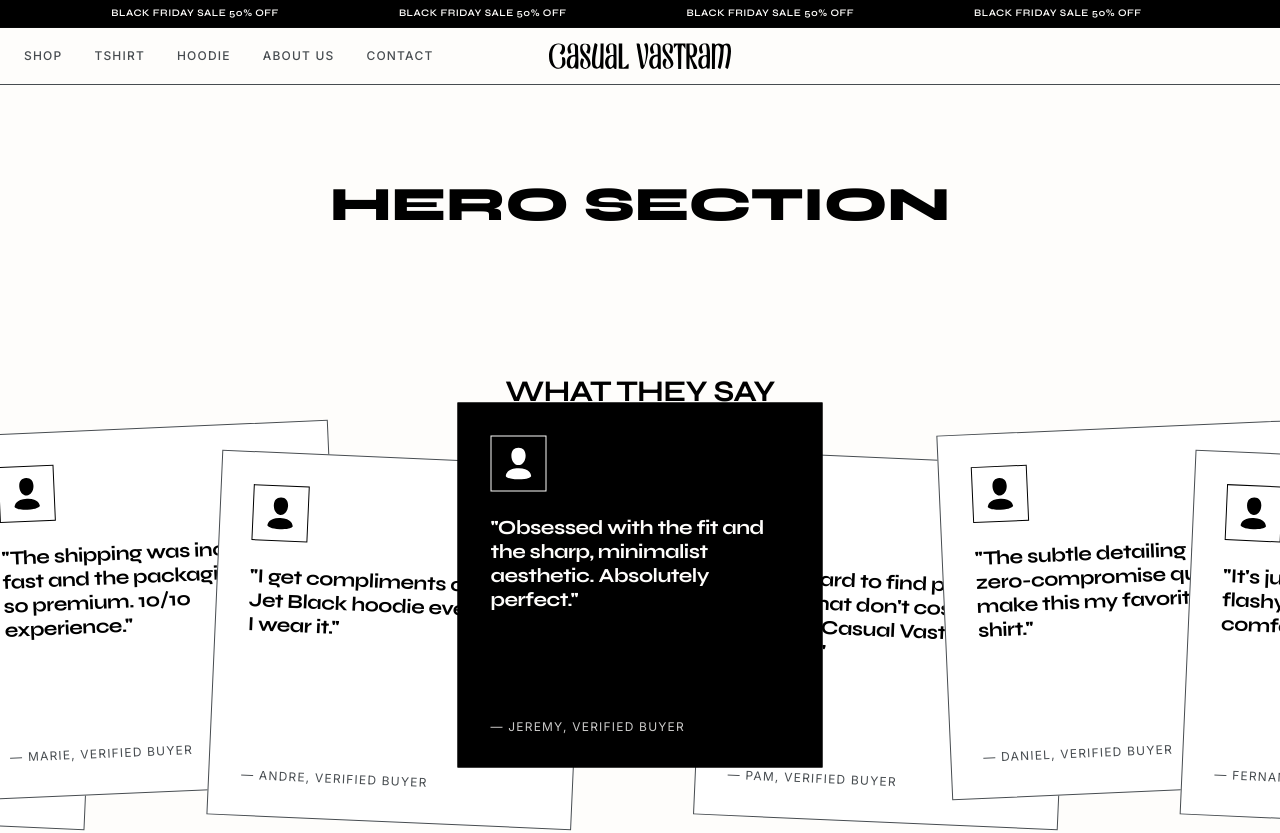
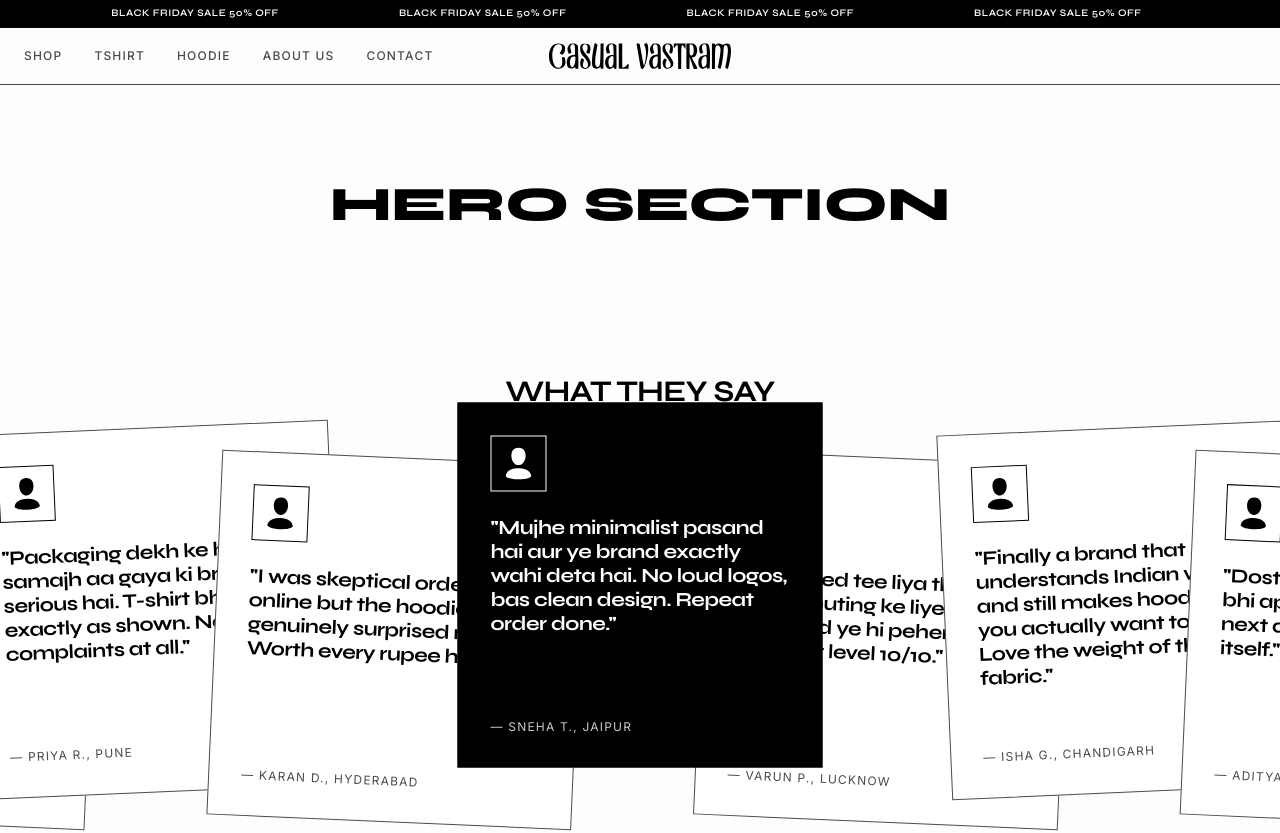
Before and after one commit to AbhishekPandey-dev/CasualVastram, a Next.js app: page / in a window 1280 px wide. Shown: the top 833 px of the page. Built offline with nearby package versions, Linux system fonts and the light colour scheme; some icons are missing.

Commit message:
updated the reviews

```diff
--- a/src/components/ui/stagger-testimonials.tsx
+++ b/src/components/ui/stagger-testimonials.tsx
@@ -19,53 +19,53 @@ export interface StaggerTestimonialsProps {
 const DEFAULT_TESTIMONIALS: Testimonial[] = [
   {
     id: 0,
-    quote: "The fabric quality is unreal. I've washed this hoodie 20 times and it still feels brand new.",
-    author: "Alex, Verified Buyer"
+    quote: "Bhai ekdum solid hoodie hai. 3 baar wash kiya, colour bilkul wahi hai. Itna acha fabric pehli baar mila.",
+    author: "Rohit S., Delhi"
   },
   {
     id: 1,
-    quote: "Finally, an oversized tee that actually drapes perfectly instead of just looking boxy.",
-    author: "Dan, Verified Buyer"
+    quote: "The oversized fit is genuinely perfect — not too boxy, not too long. Wore it to college and got 4 compliments on day one.",
+    author: "Ananya M., Bangalore"
   },
   {
     id: 2,
-    quote: "My go-to brand for streetwear now. The minimalism and quality are unmatched.",
-    author: "Stephanie, Verified Buyer"
+    quote: "Maine bohot brands try kiye but ye wala tee ka feel alag hi hai. Soft hai, heavy nahi lagta, aur look premium hai.",
+    author: "Arjun K., Mumbai"
   },
   {
     id: 3,
-    quote: "The shipping was incredibly fast and the packaging felt so premium. 10/10 experience.",
-    author: "Marie, Verified Buyer"
+    quote: "Packaging dekh ke hi samajh aa gaya ki brand serious hai. T-shirt bhi exactly as shown. No complaints at all.",
+    author: "Priya R., Pune"
   },
   {
     id: 4,
-    quote: "I get compliments on the Jet Black hoodie every time I wear it.",
-    author: "Andre, Verified Buyer"
+    quote: "I was skeptical ordering online but the hoodie quality genuinely surprised me. Worth every rupee honestly.",
+    author: "Karan D., Hyderabad"
   },
   {
     id: 5,
-    quote: "Obsessed with the fit and the sharp, minimalist aesthetic. Absolutely perfect.",
-    author: "Jeremy, Verified Buyer"
+    quote: "Mujhe minimalist pasand hai aur ye brand exactly wahi deta hai. No loud logos, bas clean design. Repeat order done.",
+    author: "Sneha T., Jaipur"
   },
   {
     id: 6,
-    quote: "It's so hard to find premium basics that don't cost a fortune. Casual Vastram nailed it.",
-    author: "Pam, Verified Buyer"
+    quote: "Oversized tee liya tha casual outing ke liye. Ab har weekend ye hi pehenta hu. Comfort level 10/10.",
+    author: "Varun P., Lucknow"
   },
   {
     id: 7,
-    quote: "The subtle detailing and zero-compromise quality make this my favorite t-shirt.",
-    author: "Daniel, Verified Buyer"
+    quote: "Finally a brand that understands Indian weather and still makes hoodies that you actually want to wear. Love the weight of the fabric.",
+    author: "Isha G., Chandigarh"
   },
   {
     id: 8,
-    quote: "It's just the best. Period. No flashy logos, just pure comfort and style.",
-    author: "Fernando, Verified Buyer"
+    quote: "Dost ko gift kiya tha, usne bhi apne liye order kar liya next day. Quality speaks for itself.",
+    author: "Aditya V., Indore"
   },
   {
     id: 9,
-    quote: "I switched my entire wardrobe to these basics 5 months ago and never looked back.",
-    author: "Andy, Verified Buyer"
+    quote: "I've been wearing the same black tee for 4 months straight. Still no fading, no pilling. This is my go-to brand now.",
+    author: "Meera J., Chennai"
   }
 ];
 
```
